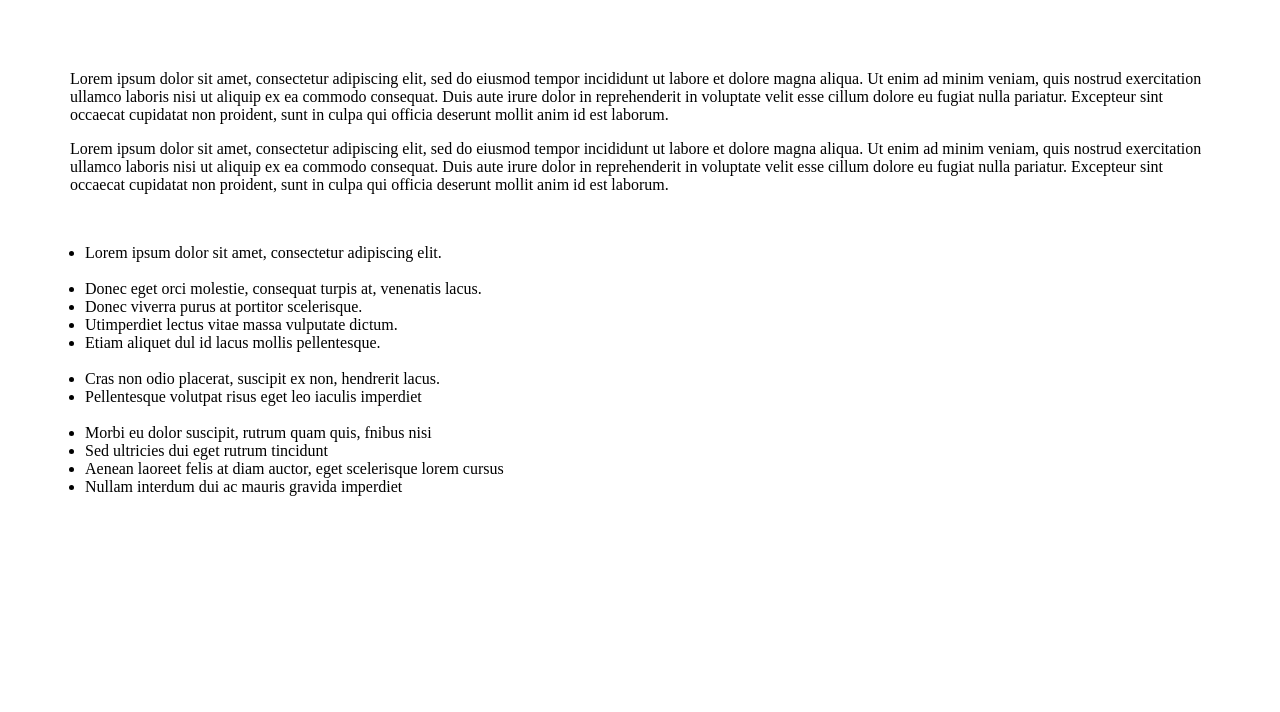
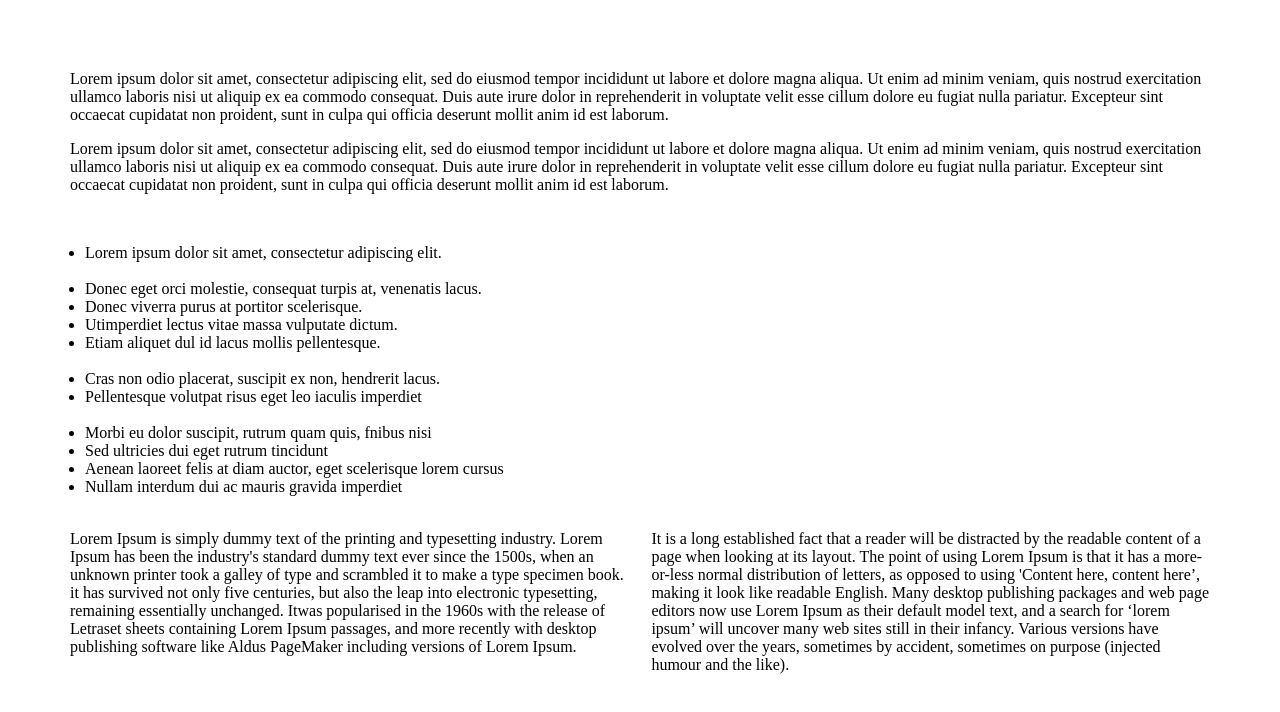
Before and after one commit to gaurav-cedcoss/temp_1redo, a plain HTML site: page src/index.html in a window 1280 px wide. Drawn offline with Linux system fonts and the light colour scheme.

Commit message:
bottom-divisions

```diff
--- a/src/index.html
+++ b/src/index.html
@@ -46,5 +46,31 @@
             <li>Nullam interdum dui ac mauris gravida imperdiet</li>
         </ul><br>
 
+           <!--Bottom divisions-->
+
+           <div>
+            <div style="float:left; width:49%">Lorem Ipsum is simply dummy text of the printing and typesetting
+                industry. Lorem Ipsum has been the industry's standard dummy text
+                ever since the 1500s, when an unknown printer took a galley of type
+                and scrambled it to make a type specimen book. it has survived not
+                only five centuries, but also the leap into electronic typesetting,
+                remaining essentially unchanged. Itwas popularised in the 1960s with
+                the release of Letraset sheets containing Lorem Ipsum passages, and
+                more recently with desktop publishing software like Aldus PageMaker
+                including versions of Lorem Ipsum.
+            </div>
+
+            <div style="float:right; width:49%">It is a long established fact that a reader will be distracted by the
+                readable content of a page when looking at its layout. The point of
+                using Lorem Ipsum is that it has a more-or-less normal distribution of
+                letters, as opposed to using 'Content here, content here’, making it look
+                like readable English. Many desktop publishing packages and web
+                page editors now use Lorem Ipsum as their default model text, and a
+                search for ‘lorem ipsum’ will uncover many web sites still in their
+                infancy. Various versions have evolved over the years, sometimes by
+                accident, sometimes on purpose (injected humour and the like).
+            </div>
+        </div>
+
 </body>
 </html>
```
